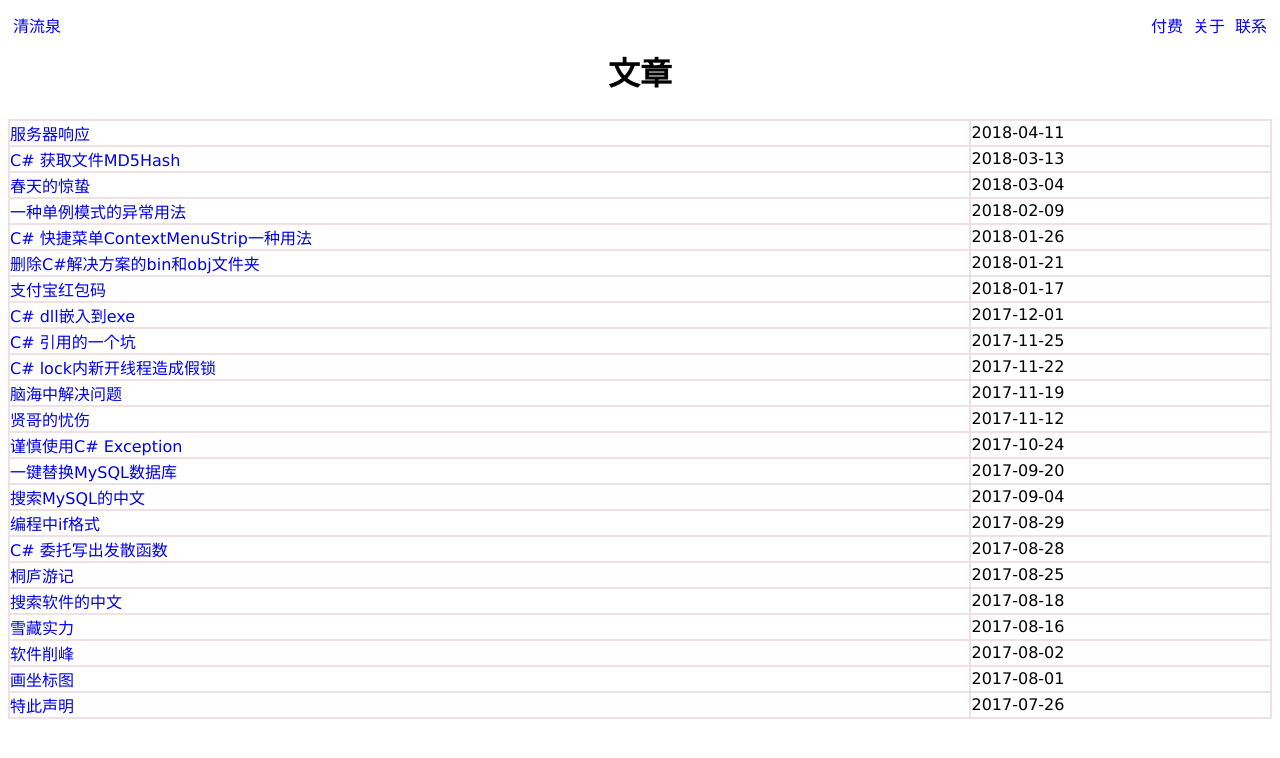
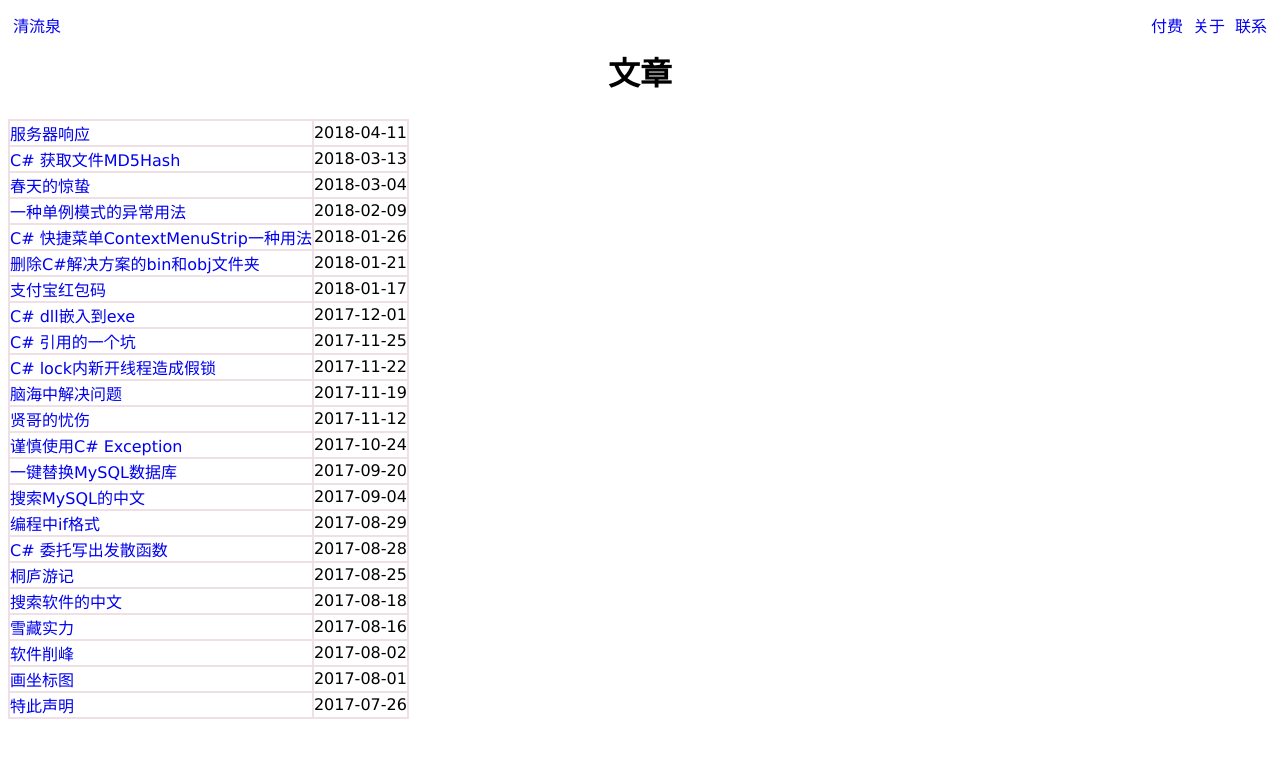
Before and after one commit to yinyongxian/yinyongxian.github.io, a Jekyll site: the page built from index.html, in a window 1280 px wide. Shown: the top 758 px of the page. Built offline with Jekyll 4.4.1, drawn with Linux system fonts in a browser that asks for light colours.

Commit message:
表格更新

```diff
--- a/Media/style/main.css
+++ b/Media/style/main.css
@@ -133,8 +133,3 @@ ul {
 li {
 	margin: 5px;
 }
-
-td {
-	width: auto;
-	white-space: nowrap;
-}
--- a/index.html
+++ b/index.html
@@ -16,15 +16,15 @@ title: 清流泉
 
 <body>
 <h1 style="text-align:center;">文章</h1>
-<table width="0" border="1" cellpadding="0" cellspacing="0" bordercolor="#EEE0E5" style="width:100%;">
+<table border="1" cellpadding="0" cellspacing="0" bordercolor="#EEE0E5">
     <tbody>
         {% for post in site.posts %}
         <tr onClick= "parent.location='{{ post.url }}'; this.style.backgroundColor='#FFFFFF';" onMouseOver="this.style.backgroundColor='LightGrey'"
         onMouseOut="this.style.backgroundColor='#FFFFFF'">
-            <td>
+            <td class="td-left">
                 <a href="{{ post.url }}" >{{ post.title }}</a>
             </td>
-            <td>
+            <td class="td-right">
                 {{ post.date | date: "%F" }}
             </td>
         </tr>
```
